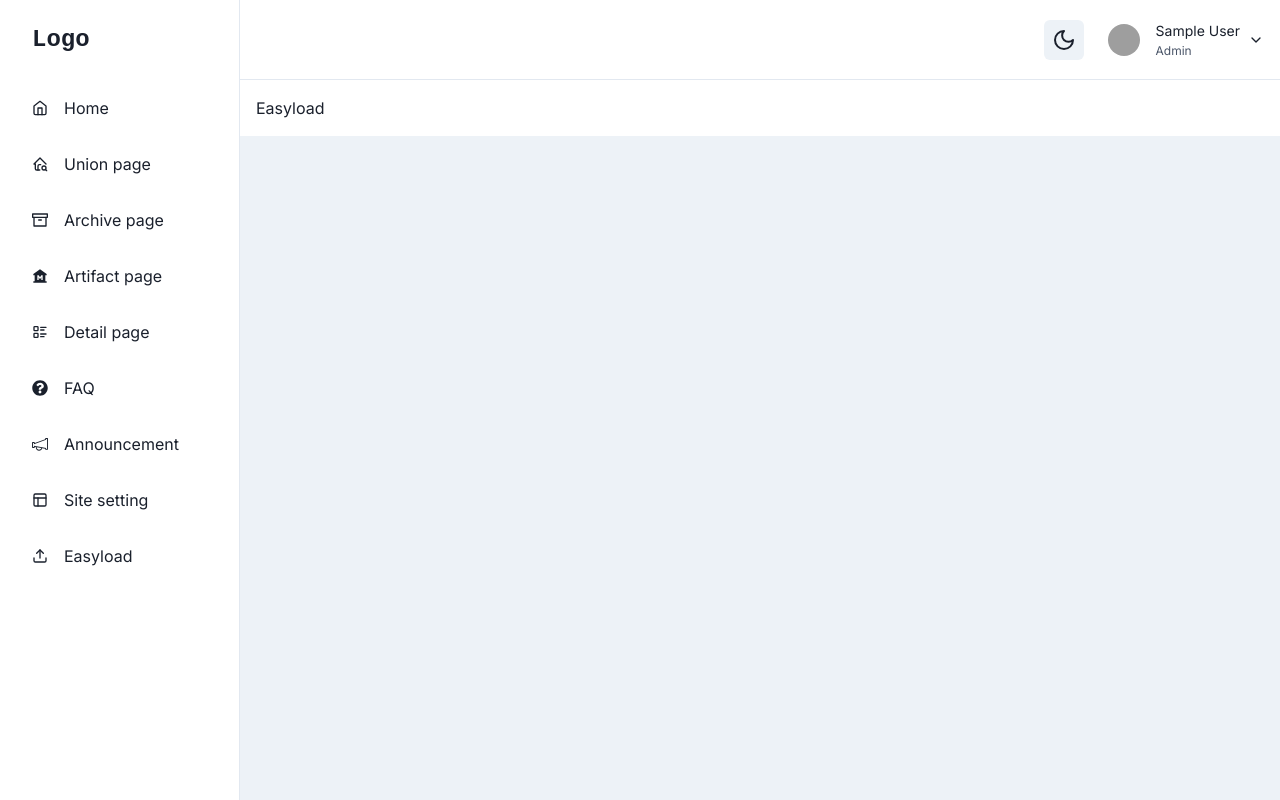
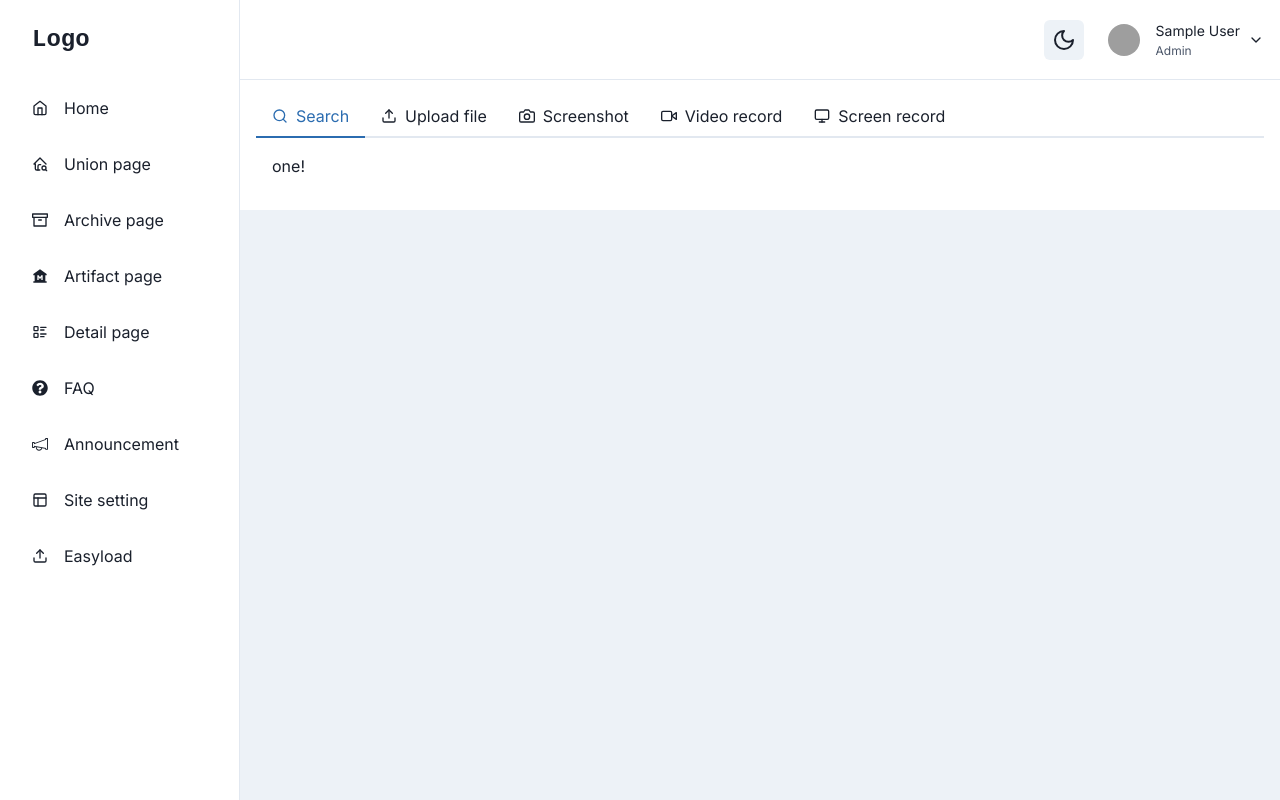
Before and after one commit to gitminisis/surrey-server, a Next.js app: page /dashboard/easyload in a window 1280 px wide. Built offline with nearby package versions, Linux system fonts and the light colour scheme; no server answers; sample sign-in values are in the browser's storage; grey boxes are pictures that could not be loaded.

Commit message:
added layout for easyload

```diff
--- a/src/app/api/file/[slug]/route.ts
+++ b/src/app/api/file/[slug]/route.ts
@@ -13,7 +13,6 @@ export async function GET(
   }
   try {
     const filePath = path.normalize(`${BASE_DIRECTORY}/json/${fileName}/data.json`)
-    console.log(filePath)
 
     const file = await fs.readFile(
       filePath,
@@ -31,7 +30,6 @@ export async function POST(
   { params }: { params: { slug: string } }
 ) {
   const fileName = params.slug;
-  console.log(fileName);
   if (fileName.trim() === "") {
     return NextResponse.error();
   }
--- a/src/app/dashboard/easyload/page.tsx
+++ b/src/app/dashboard/easyload/page.tsx
@@ -1,9 +1,14 @@
+import PageContainer from "@/components/easyload/PageContainer";
 import React from "react";
 
 type Props = {};
 
 const Easyload = (props: Props) => {
-  return <div>Easyload</div>;
+  return (
+    <div>
+      <PageContainer />
+    </div>
+  );
 };
 
 export default Easyload;
--- a/src/components/dashboard/Header.tsx
+++ b/src/components/dashboard/Header.tsx
@@ -19,14 +19,13 @@ import {
 } from "@chakra-ui/react";
 import { FiMenu, FiChevronDown } from "react-icons/fi";
 import ModeToggle from "@/components/ModeToggle";
-import { useSession } from "next-auth/react";
+import { signOut, useSession } from "next-auth/react";
 interface MobileProps extends FlexProps {
   onOpen: () => void;
 }
 
 export const Header = ({ onOpen, ...rest }: MobileProps) => {
   const { data: session, status } = useSession();
-  console.log(session);
   return (
     <Flex
       ml={{ base: 0, md: 60 }}
@@ -78,7 +77,7 @@ export const Header = ({ onOpen, ...rest }: MobileProps) => {
                   spacing="1px"
                   ml="2"
                 >
-                  <Text fontSize="sm">{session && session.user.name}</Text>
+                  <Text fontSize="sm">{session && session.user?.name}</Text>
                   <Text fontSize="xs" color="gray.600">
                     Admin
                   </Text>
@@ -93,10 +92,9 @@ export const Header = ({ onOpen, ...rest }: MobileProps) => {
               borderColor={useColorModeValue("gray.200", "gray.700")}
             >
               <MenuItem>Profile</MenuItem>
-              <MenuItem>Settings</MenuItem>
-              <MenuItem>Billing</MenuItem>
+
               <MenuDivider />
-              <MenuItem>Sign out</MenuItem>
+              <MenuItem onClick={() => signOut()}>Sign out</MenuItem>
             </MenuList>
           </Menu>
         </Flex>
--- /dev/null
+++ b/src/components/easyload/PageContainer.tsx
@@ -0,0 +1,52 @@
+"use client";
+import React from "react";
+import { Tabs, TabList, TabPanels, Tab, TabPanel } from "@chakra-ui/react";
+import { Tooltip } from "@chakra-ui/react";
+import {
+  FiSearch,
+  FiUpload,
+  FiCamera,
+  FiMonitor,
+  FiVideo,
+} from "react-icons/fi";
+type Props = {};
+
+const PageContainer = (props: Props) => {
+  return (
+    <div>
+      <Tabs>
+        <TabList>
+          <Tab display={"flex"} gap="2">
+            <FiSearch /> Search
+          </Tab>
+          <Tab display={"flex"} gap="2">
+            <FiUpload /> Upload file
+          </Tab>
+          <Tab display={"flex"} gap="2">
+            <FiCamera /> Screenshot
+          </Tab>
+          <Tab display={"flex"} gap="2">
+            <FiVideo /> Video record
+          </Tab>
+          <Tab display={"flex"} gap="2">
+            <FiMonitor /> Screen record
+          </Tab>
+        </TabList>
+
+        <TabPanels>
+          <TabPanel>
+            <p>one!</p>
+          </TabPanel>
+          <TabPanel>
+            <p>two!</p>
+          </TabPanel>
+          <TabPanel>
+            <p>three!</p>
+          </TabPanel>
+        </TabPanels>
+      </Tabs>
+    </div>
+  );
+};
+
+export default PageContainer;
```
Also changed, not shown: src/components/easyload/ScreenRecorder.tsx (added), src/components/easyload/Screenshot.tsx (added), src/components/easyload/Search.tsx (added), src/components/easyload/Upload.tsx (added), src/components/easyload/VideoRecorder.tsx (added).
